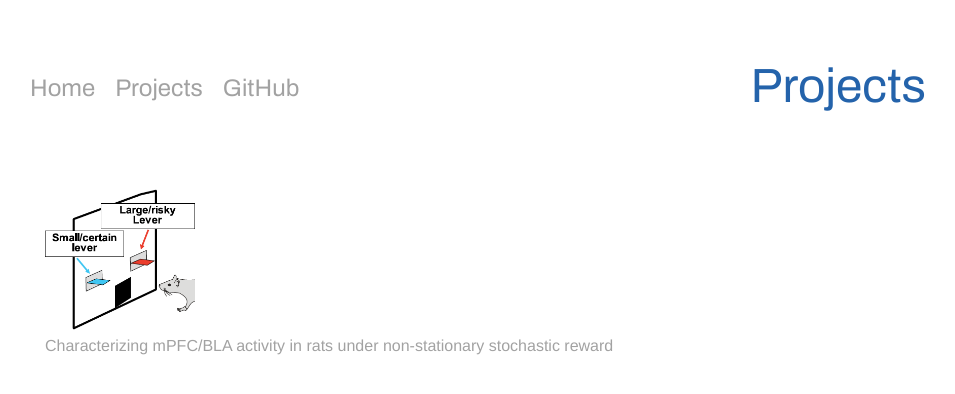
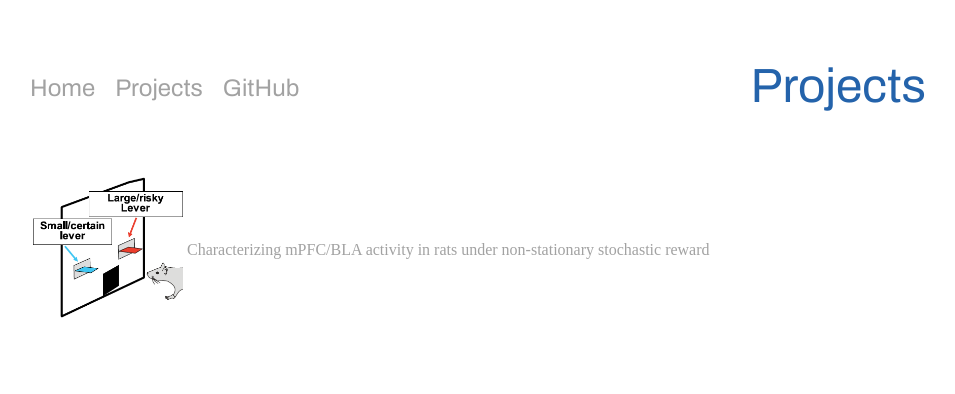
Before and after one commit to rfayyazi/rfayyazi.github.io, a Jekyll site: the page projects.html, which Jekyll copies as it is, in a window 1280 px wide. Shown: the top 394 px of the page, without its empty margins (162-1117 px from the left). Built offline with Jekyll 4.4.1, drawn with Linux system fonts in a browser that asks for light colours.

Commit message:
Update projects.html

```diff
--- a/projects.html
+++ b/projects.html
@@ -29,7 +29,8 @@
       </div>
 
       <div class='content-wrapper'>
-        <div class='projects-content-wrapper'>
+        <table>
+<!--         <div class='projects-content-wrapper'> -->
           <tbody>
             <tr>
               <td>
@@ -44,7 +45,8 @@
               </td>
             </tr>
           </tbody>
-        </div>
+        </table>
+<!--         </div> -->
       </div>
     </div>
 
```
